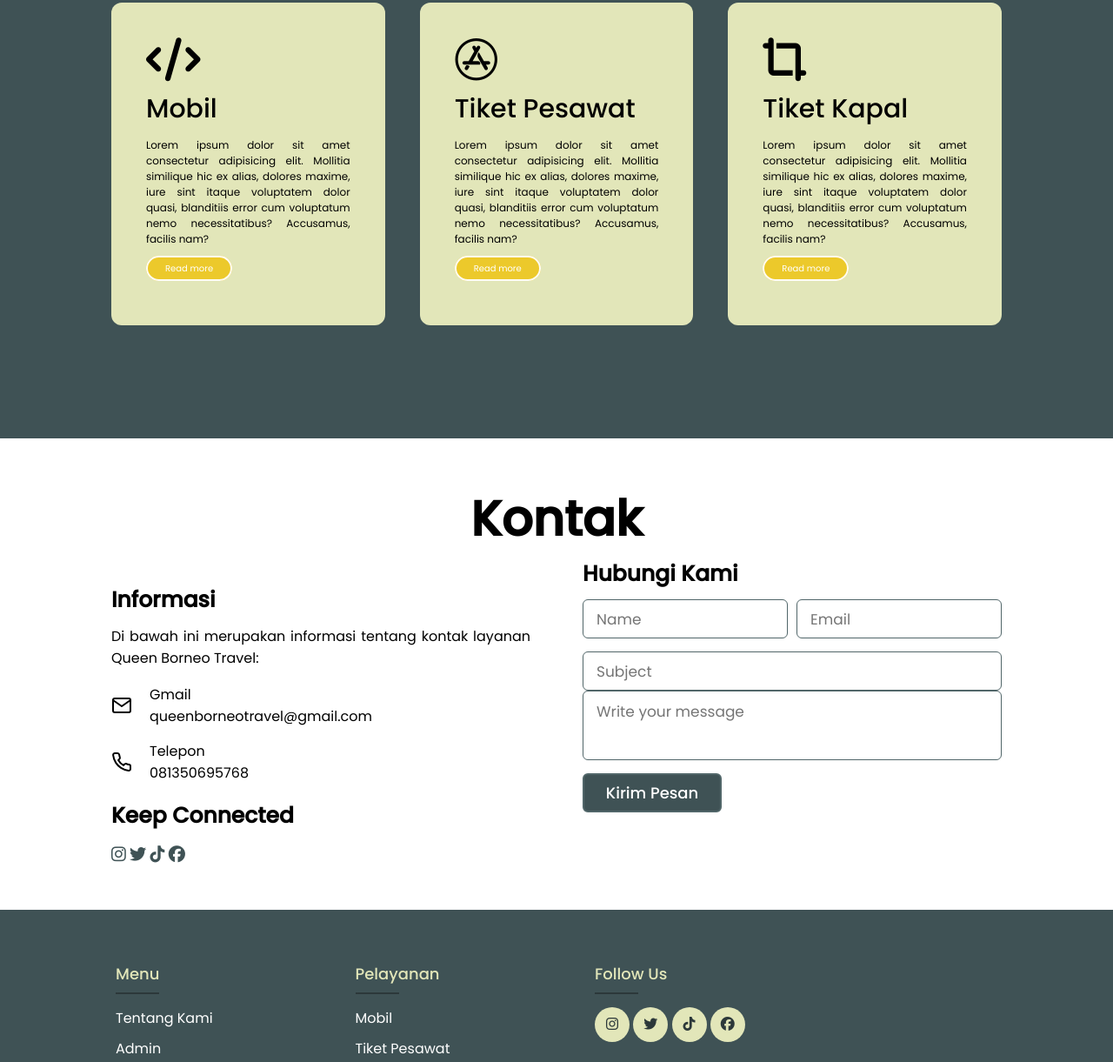
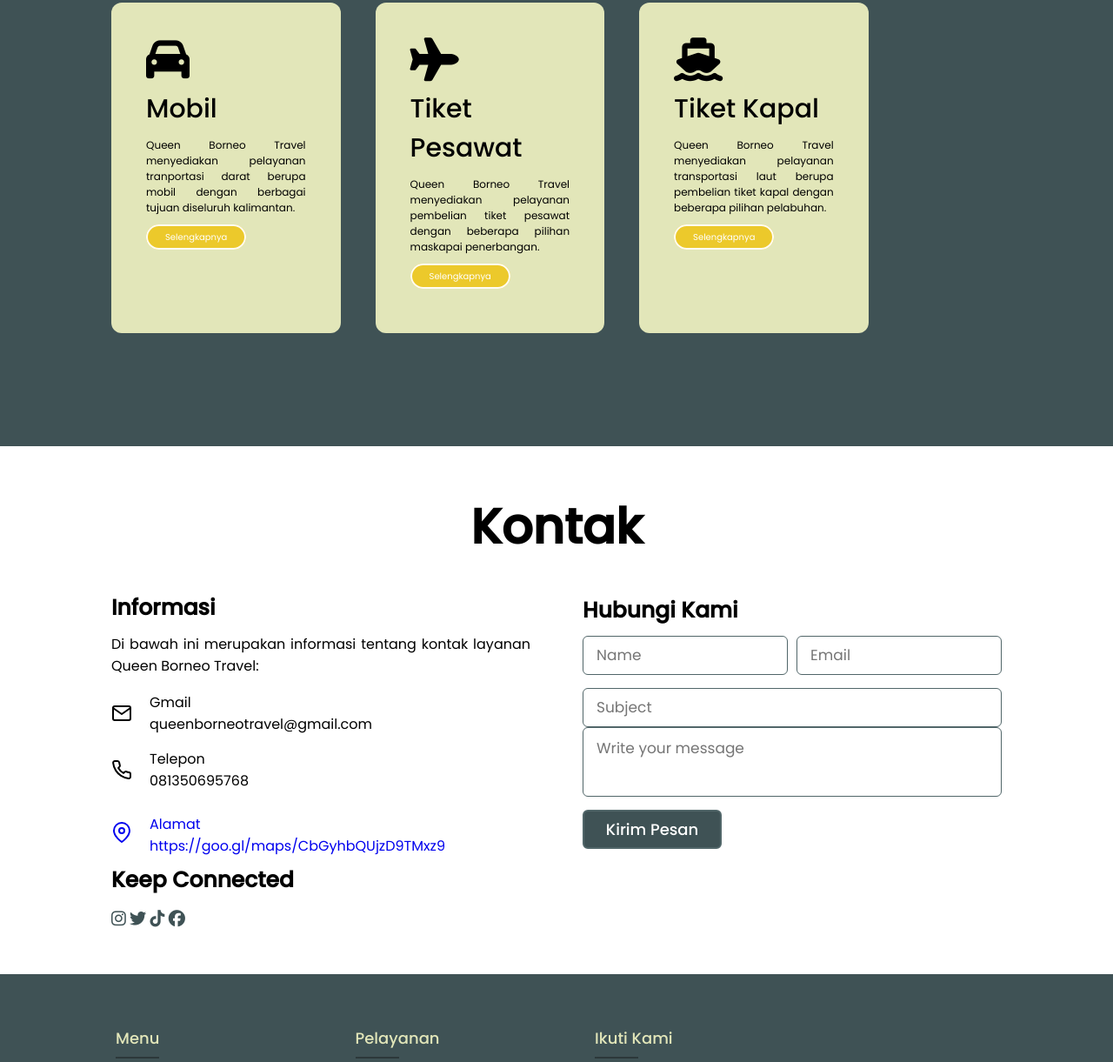
Before and after one commit to Julbraner/Tubes-Pemstruk, a plain HTML site: page index.html in a window 1280 px wide. Shown: the part 1635-2856 px from the top of the page at 87% size. Drawn offline with nearby package versions, Linux system fonts and the light colour scheme.

Commit message:
Update index.html

```diff
--- a/index.html
+++ b/index.html
@@ -94,50 +94,41 @@
     </section>
     <!-- ABOUT END -->
 
-    <!-- SKILL START -->
+    <!-- SERVICE START -->
     <section class="Services" id="services">
       <div class="content-Services">
         <h1>Pelayanan</h1>
         <div class="services-list">
           <div>
-            <i class="fa-solid fa-code" id="web"></i>
+            <i class="fas fa-car" id="car"></i>
             <h2>Mobil</h2>
             <p>
-              Lorem ipsum dolor sit amet consectetur adipisicing elit. Mollitia
-              similique hic ex alias, dolores maxime, iure sint itaque
-              voluptatem dolor quasi, blanditiis error cum voluptatum nemo
-              necessitatibus? Accusamus, facilis nam?
+              Queen Borneo Travel menyediakan pelayanan tranportasi darat berupa mobil dengan berbagai tujuan diseluruh kalimantan.
             </p>
-            <a href="1.png" class="popup-link-1">Read more</a>
+            <a href="1.png" class="popup-link-1">Selengkapnya</a>
           </div>
 
           <div>
-            <i class="fa-brands fa-app-store" id="app"></i>
+            <i class="fas fa-plane" id="pesawat"></i>
             <h2>Tiket Pesawat</h2>
             <p>
-              Lorem ipsum dolor sit amet consectetur adipisicing elit. Mollitia
-              similique hic ex alias, dolores maxime, iure sint itaque
-              voluptatem dolor quasi, blanditiis error cum voluptatum nemo
-              necessitatibus? Accusamus, facilis nam?
+              Queen Borneo Travel menyediakan pelayanan pembelian tiket pesawat dengan beberapa pilihan maskapai penerbangan.
             </p>
-            <a href="2.png" class="popup-link-2">Read more</a>
+            <a href="2.png" class="popup-link-2">Selengkapnya</a>
           </div>
 
           <div>
-            <i class="fa-solid fa-crop-simple" id="ui/ux"></i>
+            <i class="fas fa-ship" id="kapal"></i>
             <h2>Tiket Kapal</h2>
             <p>
-              Lorem ipsum dolor sit amet consectetur adipisicing elit. Mollitia
-              similique hic ex alias, dolores maxime, iure sint itaque
-              voluptatem dolor quasi, blanditiis error cum voluptatum nemo
-              necessitatibus? Accusamus, facilis nam?
+              Queen Borneo Travel menyediakan pelayanan transportasi laut berupa pembelian tiket kapal dengan beberapa pilihan pelabuhan.
             </p>
-            <a href="3.png" class="popup-link-3">Read more</a>
+            <a href="3.png" class="popup-link-3">Selengkapnya</a>
           </div>
         </div>
       </div>
     </section>
-    <!-- SKILL END -->
+    <!-- SERVICE END -->
 
     <!-- CONTACT START -->
     <section class="contact" id="contact">
@@ -167,6 +158,21 @@
                 </div>
               </div>
               </div>
+
+              <div class="row">
+                <a href="https://goo.gl/maps/CbGyhbQUjzD9TMxz9" target="_blank">
+                  <i data-feather="map-pin"></i>
+                  <div class="info">
+                    <div class="head">Alamat</div>
+                    <span class="sub-title">
+                      <a href="https://goo.gl/maps/CbGyhbQUjzD9TMxz9" target="_blank">
+                        https://goo.gl/maps/CbGyhbQUjzD9TMxz9
+                      </a>
+                    </span>
+                  </div>
+                </a>
+              </div>
+
 
               <div class="text-2">Keep Connected</div>
                <div class="social-ic">
@@ -230,7 +236,7 @@
             </ul>
           </div>
           <div class="footer-col">
-            <h4>Follow Us</h4>
+            <h4>Ikuti Kami</h4>
             <div class="social-links">
               <a href="https://www.instagram.com/queenborneo_travel/"><i class="fa-brands fa-instagram"></i></a>
               <a href="https://twitter.com/"><i class="fa-brands fa-twitter"></i></a>
```
